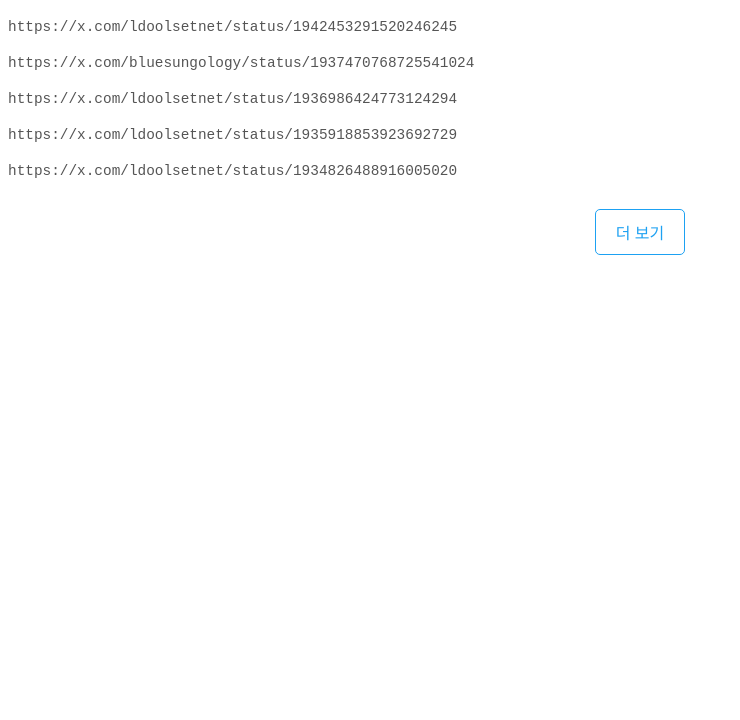
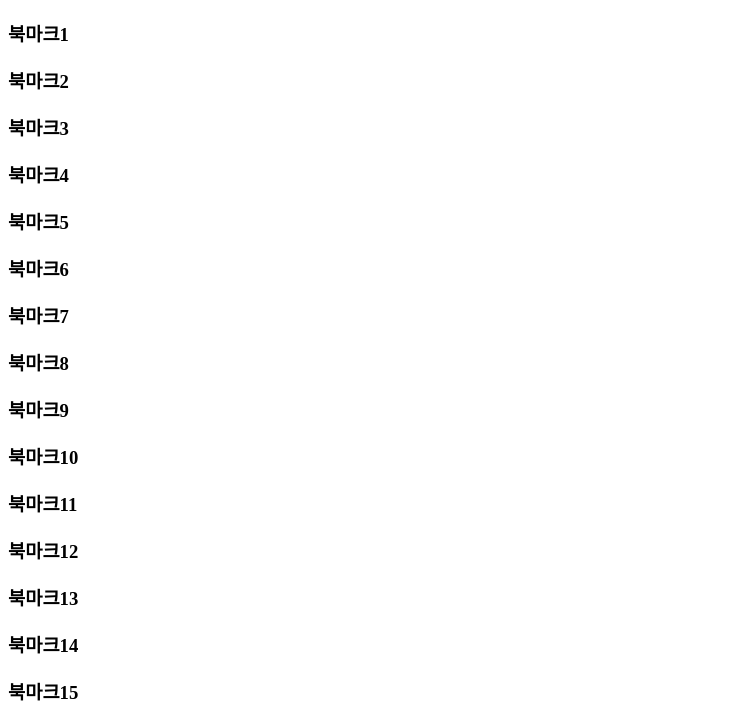
Before and after one commit to hannie914/bookmarks, a plain HTML site: page index.html in a window 1280 px wide. Shown: the part 70-790 px from the top of the page, without its empty margins (0-740 px from the left). Drawn offline with Linux system fonts and the light colour scheme.

Commit message:
Update index.html
링크 x>twitter수정

```diff
--- a/index.html
+++ b/index.html
@@ -8,41 +8,16 @@
     blockquote.twitter-tweet {
       margin-bottom: 20px;
     }
-    .tweet-url {
-      font-size: 0.9rem;
-      color: #555;
-      margin-top: 20px;
-      margin-bottom: 5px;
-      word-break: break-all;
-      font-family: monospace;
-    }
-    #load-more-btn {
-      display: block;
-      margin: 30px auto;
-      padding: 10px 20px;
-      font-size: 1rem;
-      cursor: pointer;
-      border: 1px solid #1da1f2;
-      background-color: white;
-      color: #1da1f2;
-      border-radius: 5px;
-      transition: background-color 0.3s, color 0.3s;
-    }
-    #load-more-btn:hover {
-      background-color: #1da1f2;
-      color: white;
-    }
   </style>
 </head>
 <body>
   <h1>📌 북마크한 트윗</h1>
-
   <div id="tweets-container"></div>
-  <button id="load-more-btn">더 보기</button>
 
   <script async src="https://platform.twitter.com/widgets.js" charset="utf-8"></script>
   <script>
-    const tweetLinks = [
+    // x.com 주소 리스트
+    const rawLinks = [
       "https://x.com/ldoolsetnet/status/1942453291520246245",
       "https://x.com/bluesungology/status/1937470768725541024",
       "https://x.com/ldoolsetnet/status/1936986424773124294",
@@ -85,45 +60,30 @@
       "https://x.com/dellyy72/status/1832722979622699469"
     ];
 
+    // x.com → twitter.com 자동 변환
+    const tweetLinks = rawLinks.map(url => url.replace("https://x.com", "https://twitter.com"));
+
     const container = document.getElementById('tweets-container');
-    const loadMoreBtn = document.getElementById('load-more-btn');
 
-    const batchSize = 5;
-    let loadedCount = 0;
+    tweetLinks.forEach((url, index) => {
+      // 북마크 번호 타이틀 추가
+      const title = document.createElement('h3');
+      title.textContent = `북마크${index + 1}`;
+      container.appendChild(title);
 
-    function loadTweets(count) {
-      const end = Math.min(loadedCount + count, tweetLinks.length);
-      for(let i = loadedCount; i < end; i++) {
-        const urlText = document.createElement('div');
-        urlText.className = 'tweet-url';
-        urlText.textContent = tweetLinks[i];
-        container.appendChild(urlText);
+      // 트윗 임베드 블록 생성
+      const blockquote = document.createElement('blockquote');
+      blockquote.className = 'twitter-tweet';
 
-        const blockquote = document.createElement('blockquote');
-        blockquote.className = 'twitter-tweet';
-        const a = document.createElement('a');
-        a.href = tweetLinks[i];
-        blockquote.appendChild(a);
-        container.appendChild(blockquote);
-      }
-      loadedCount = end;
+      const a = document.createElement('a');
+      a.href = url;
 
-      if (window.twttr && window.twttr.ready) {
-        window.twttr.ready(() => {
-          window.twttr.widgets.load();
-        });
-      }
-
-      if (loadedCount >= tweetLinks.length) {
-        loadMoreBtn.style.display = 'none';
-      }
-    }
-
-    loadMoreBtn.addEventListener('click', () => {
-      loadTweets(batchSize);
+      blockquote.appendChild(a);
+      container.appendChild(blockquote);
     });
 
-    loadTweets(batchSize);
+    // 위젯 스크립트가 동적으로 생성된 블록 인식하도록 리로드
+    window.twttr && window.twttr.widgets.load();
   </script>
 </body>
 </html>
```
